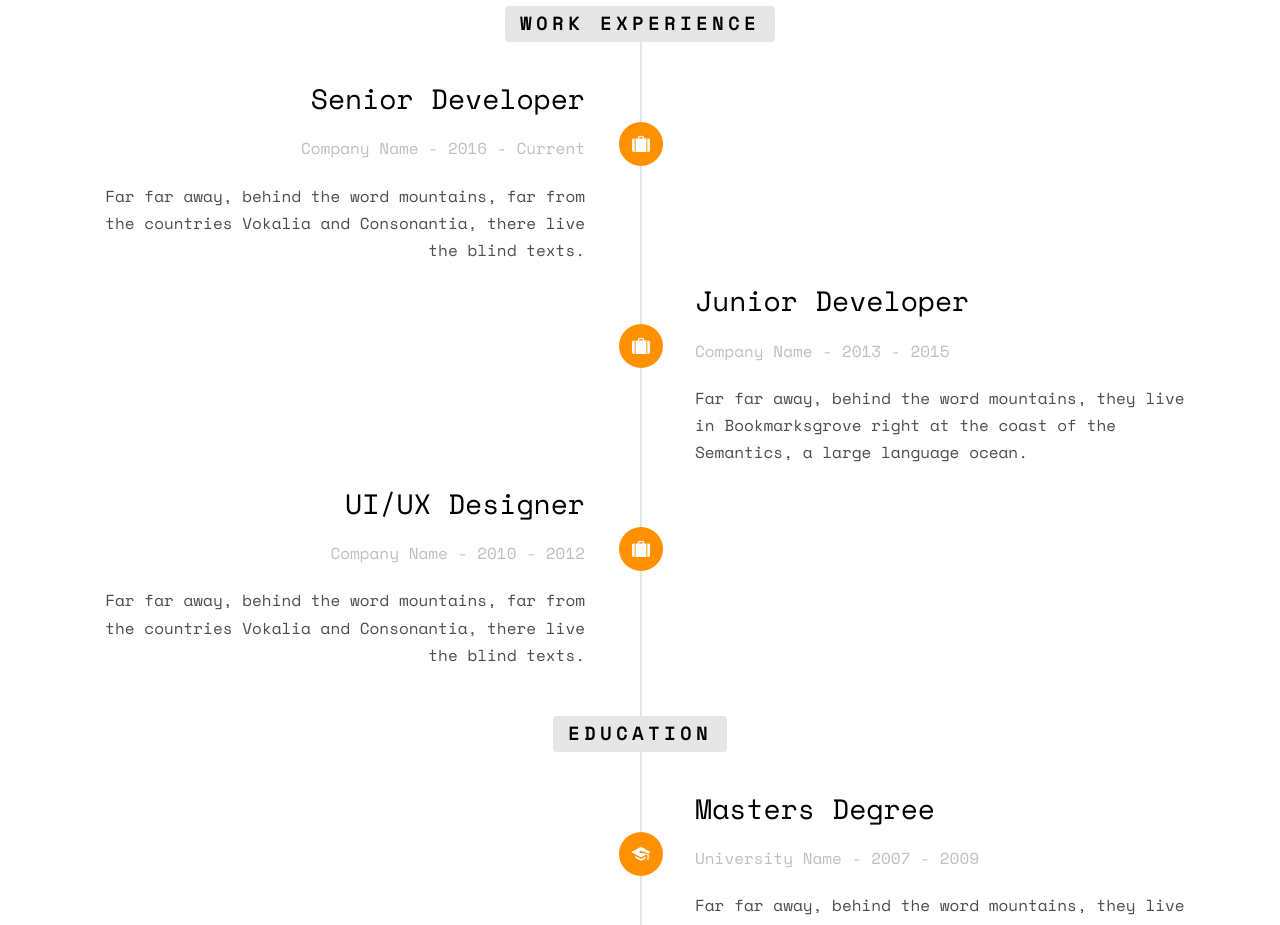
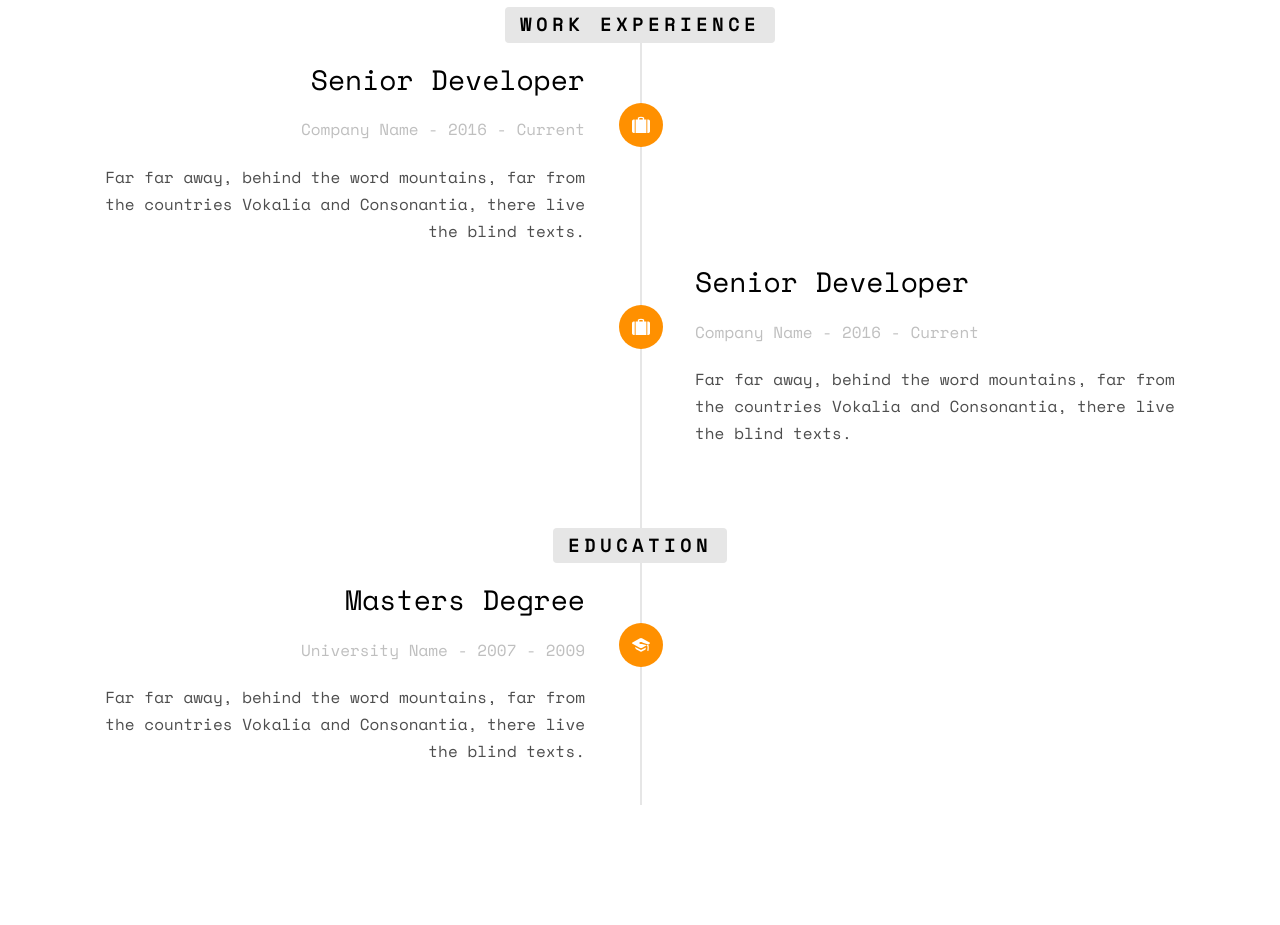
Before and after one commit to sharathpc/sharathpc.github.io, a Next.js app: page / in a window 1280 px wide. Shown: the part 1860-2785 px from the top of the page. Built offline with nearby package versions, Linux system fonts and the light colour scheme.

Commit message:
Experience section dynamic data

```diff
--- a/components/ExperienceSection.tsx
+++ b/components/ExperienceSection.tsx
@@ -1,123 +1,73 @@
+import React from "react"
+
 const ExperienceSection = () => {
+    const data = {
+        sectionHeading: 'My Resume',
+        subSections: [{
+            heading: 'Work Experience',
+            iconClassName: 'icon-suitcase',
+            list: [{
+                mainText: 'Senior Developer',
+                subText: 'Company Name - 2016 - Current',
+                description: 'Far far away, behind the word mountains, far from the countries Vokalia and Consonantia, there live the blind texts.'
+            }, {
+                mainText: 'Senior Developer',
+                subText: 'Company Name - 2016 - Current',
+                description: 'Far far away, behind the word mountains, far from the countries Vokalia and Consonantia, there live the blind texts.'
+            }]
+        }, {
+            heading: 'Education',
+            iconClassName: 'icon-graduation-cap',
+            list: [{
+                mainText: 'Masters Degree',
+                subText: 'University Name - 2007 - 2009',
+                description: 'Far far away, behind the word mountains, far from the countries Vokalia and Consonantia, there live the blind texts.'
+            }]
+        }]
+    }
+
     return (
         <div id="fh5co-resume" className="fh5co-bg-color">
             <div className="container">
                 <div className="row animate-box">
                     <div className="col-md-8 offset-md-2 text-center fh5co-heading">
-                        <h2>My Resume</h2>
+                        <h2>{data.sectionHeading}</h2>
                     </div>
                 </div>
                 <div className="row">
                     <div className="col-md-12 offset-md-0">
                         <ul className="timeline">
-                            <li className="timeline-heading text-center animate-box">
+                            {data.subSections.map((subSection, subIndex) =>
+                                <React.Fragment key={subIndex}>
+                                    <div className="timeline-heading text-center animate-box">
                                         <div>
-                                    <h3>Work Experience</h3>
+                                            <h3>{subSection.heading}</h3>
                                         </div>
-                            </li>
-                            <li className="animate-box timeline-unverted">
-                                <div className="timeline-badge"><i className="icon-suitcase"></i></div>
+                                    </div>
+                                    {subSection.list.map((item, itemIndex) =>
+                                        <li className="animate-box timeline-item"
+                                            key={`${subIndex}-${itemIndex}`}>
+                                            <div className="timeline-badge">
+                                                <i className={subSection.iconClassName}></i>
+                                            </div>
                                             <div className="timeline-panel">
                                                 <div className="timeline-heading">
-                                        <h3 className="timeline-title">Senior Developer</h3>
-                                        <span className="company">Company Name - 2016 - Current</span>
+                                                    <h3 className="timeline-title">{item.mainText}</h3>
+                                                    <span className="company">{item.subText}</span>
                                                 </div>
                                                 <div className="timeline-body">
-                                        <p>Far far away, behind the word mountains, far from the countries Vokalia and
-                                            Consonantia, there live the blind texts.</p>
+                                                    <p>{item.description}</p>
                                                 </div>
                                             </div>
                                         </li>
-                            <li className="timeline-inverted animate-box">
-                                <div className="timeline-badge"><i className="icon-suitcase"></i></div>
-                                <div className="timeline-panel">
-                                    <div className="timeline-heading">
-                                        <h3 className="timeline-title">Junior Developer</h3>
-                                        <span className="company">Company Name - 2013 - 2015</span>
-                                    </div>
-                                    <div className="timeline-body">
-                                        <p>Far far away, behind the word mountains, they live in Bookmarksgrove right at
-                                            the coast of the Semantics, a large language ocean.</p>
-                                    </div>
-                                </div>
-                            </li>
-                            <li className="animate-box timeline-unverted">
-                                <div className="timeline-badge"><i className="icon-suitcase"></i></div>
-                                <div className="timeline-panel">
-                                    <div className="timeline-heading">
-                                        <h3 className="timeline-title">UI/UX Designer</h3>
-                                        <span className="company">Company Name - 2010 - 2012</span>
-                                    </div>
-                                    <div className="timeline-body">
-                                        <p>Far far away, behind the word mountains, far from the countries Vokalia and
-                                            Consonantia, there live the blind texts.</p>
-                                    </div>
-                                </div>
-                            </li>
-
-                            <br />
-                            <li className="timeline-heading text-center animate-box">
-                                <div>
-                                    <h3>Education</h3>
-                                </div>
-                            </li>
-                            <li className="timeline-inverted animate-box">
-                                <div className="timeline-badge"><i className="icon-graduation-cap"></i></div>
-                                <div className="timeline-panel">
-                                    <div className="timeline-heading">
-                                        <h3 className="timeline-title">Masters Degree</h3>
-                                        <span className="company">University Name - 2007 - 2009</span>
-                                    </div>
-                                    <div className="timeline-body">
-                                        <p>Far far away, behind the word mountains, they live in Bookmarksgrove right at
-                                            the coast of the Semantics, a large language ocean.</p>
-                                    </div>
-                                </div>
-                            </li>
-                            <li className="animate-box timeline-unverted">
-                                <div className="timeline-badge"><i className="icon-graduation-cap"></i></div>
-                                <div className="timeline-panel">
-                                    <div className="timeline-heading">
-                                        <h3 className="timeline-title">Bachelors Degree</h3>
-                                        <span className="company">University Name - 2002 - 2006</span>
-                                    </div>
-                                    <div className="timeline-body">
-                                        <p>Far far away, behind the word mountains, far from the countries Vokalia and
-                                            Consonantia, there live the blind texts.</p>
-                                    </div>
-                                </div>
-                            </li>
-                            <li className="timeline-inverted animate-box">
-                                <div className="timeline-badge"><i className="icon-graduation-cap"></i></div>
-                                <div className="timeline-panel">
-                                    <div className="timeline-heading">
-                                        <h3 className="timeline-title">Diploma Course</h3>
-                                        <span className="company">College Name - 1999 - 2001</span>
-                                    </div>
-                                    <div className="timeline-body">
-                                        <p>Far far away, behind the word mountains, they live in Bookmarksgrove right at
-                                            the coast of the Semantics, a large language ocean.</p>
-                                    </div>
-                                </div>
-                            </li>
-                            <li className="animate-box timeline-unverted">
-                                <div className="timeline-badge"><i className="icon-graduation-cap"></i></div>
-                                <div className="timeline-panel">
-                                    <div className="timeline-heading">
-                                        <h3 className="timeline-title">Graduation</h3>
-                                        <span className="company">College Name - 1994 - 1998</span>
-                                    </div>
-                                    <div className="timeline-body">
-                                        <p>Far far away, behind the word mountains, far from the countries Vokalia and
-                                            Consonantia, there live the blind texts.</p>
-                                    </div>
-                                </div>
-                            </li>
+                                    )}
+                                </React.Fragment>
+                            )}
                         </ul>
                     </div>
                 </div>
             </div>
-        </div>
+        </div >
     )
 }
 
--- a/styles/globals.scss
+++ b/styles/globals.scss
@@ -367,6 +367,7 @@ figure {
 }
 
 #fh5co-about {
+	border-bottom: 1px solid lightgray;
 	.fh5co-social-icons {
 		margin: 0;
 		padding: 0;
@@ -430,12 +431,16 @@ figure {
 		background-color: lighten($brand-black, 90%);
 		left: 50%;
 		margin-left: 0px;
+		z-index: -1;
 		@include media-breakpoint-down(sm) {
 			margin-left: -64px;
 		}
 		@include media-breakpoint-down(xs) {
 			margin-left: -64px;
 		}
+	}
+	> div.timeline-heading:not(:first-child) {
+		margin-top: 5rem;
 	}
 	.timeline-heading {
 		@include media-breakpoint-down(sm) {
@@ -519,13 +524,14 @@ figure {
 				font-size: 18px;
 			}
 		}
-		&.timeline-unverted {
+		&.timeline-item {
+			&:nth-of-type(odd) {
 				text-align: right;
 				@include media-breakpoint-down(sm) {
 					text-align: left;
 				}
 			}
-		&.timeline-inverted {
+			&:nth-of-type(even) {
 				> .timeline-panel {
 					float: right;
 					&:before {
@@ -539,6 +545,7 @@ figure {
 						border-right-width: 14px;
 						left: -14px;
 						right: auto;
+					}
 				}
 			}
 		}
```
Lines whose indentation alone changed are shown as unchanged.
